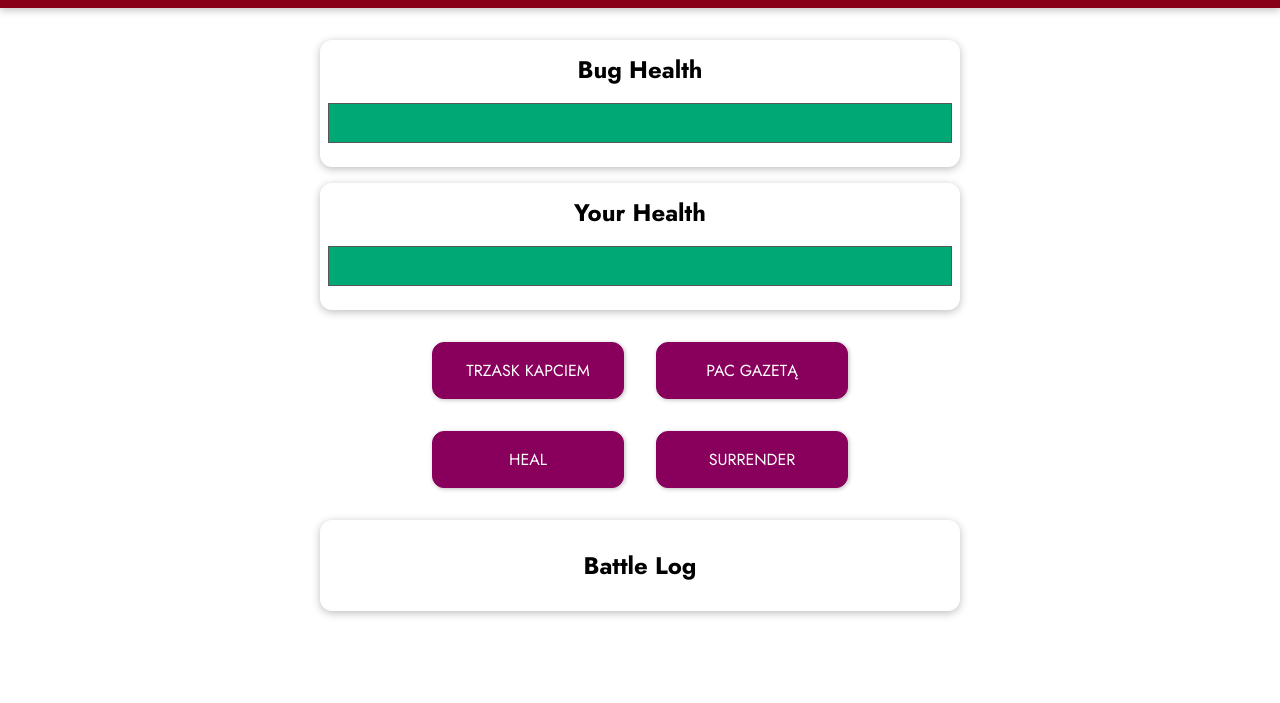
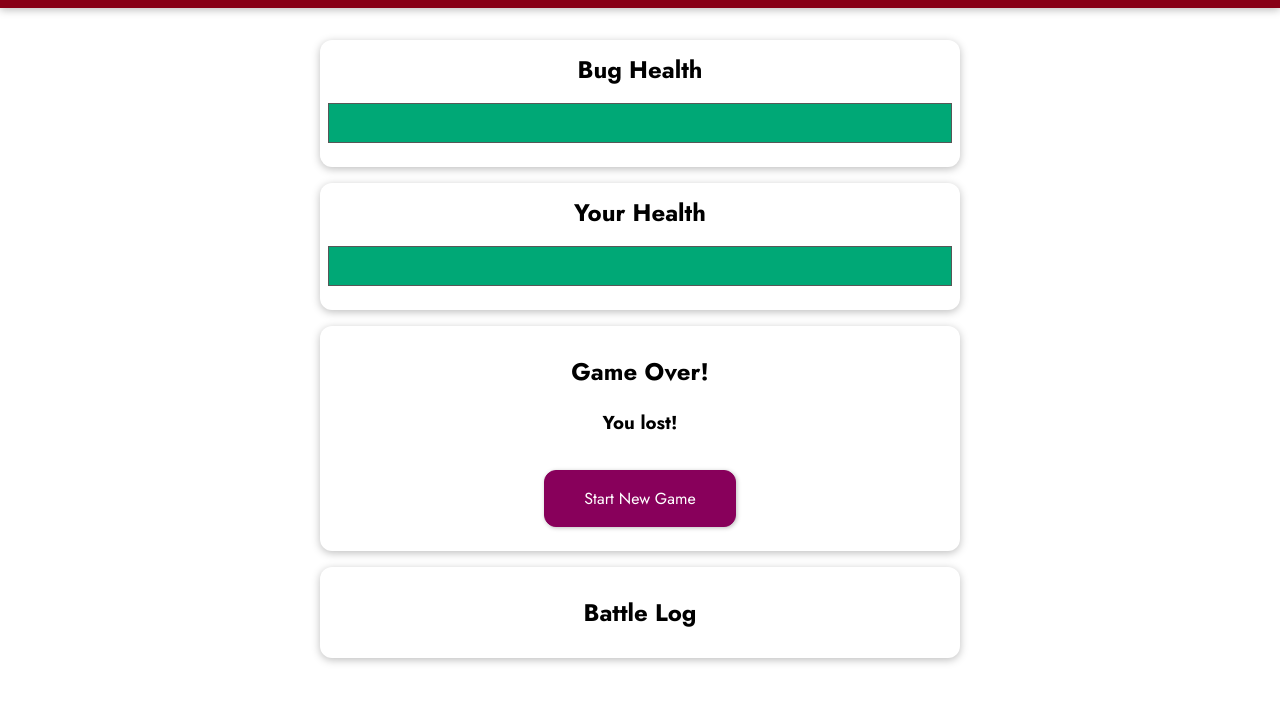
Before and after one commit to neertoon/vue-04-test-project, a plain HTML site: page index.html in a window 1280 px wide. Both pictures are taken after a click on the button "SURRENDER". Shown: the part 97-800 px from the top of the page. Drawn offline with nearby package versions, Linux system fonts and the light colour scheme.

Commit message:
Restart, Surrender, Akcje gdy gra trwa

```diff
--- a/app.js
+++ b/app.js
@@ -14,10 +14,17 @@ const app = Vue.createApp({
 
     computed: {
         bugHealthStyles() {
-          return {width: this.bugHealth + '%'}
+            if (this.bugHealth < 0) {
+                return { width: '0%'};
+            }
+            return {width: this.bugHealth + '%'}
         },
 
         playerHealthStyles() {
+            if (this.playerHealth < 0) {
+                return { width: '0%'};
+            }
+
             return {width: this.playerHealth + '%'}
         },
 
@@ -72,6 +79,15 @@ const app = Vue.createApp({
 
             this.playerHealth += heal;
             this.bugKick();
+        },
+        restart() {
+            this.playerHealth = 100;
+            this.bugHealth = 100;
+            this.winner = null;
+            this.currentRound = 0;
+        },
+        surrender() {
+            this.winner = 'bug';
         }
     }
 });
--- a/index.html
+++ b/index.html
@@ -34,12 +34,13 @@
         <h3 v-if="winner == 'bug'">You lost!</h3>
         <h3 v-else-if="winner == 'player'">You won!</h3>
         <h3 v-else>It's a draw!</h3>
+        <button @click="restart">Start New Game</button>
       </section>
-      <section id="controls">
+      <section id="controls" v-if="!winner">
         <button @click="ourKick">TRZASK KAPCIEM</button>
         <button :disabled="mayUseSpecialKick" @click="specialKick">PAC GAZETĄ</button>
         <button @click="heal">HEAL</button>
-        <button>SURRENDER</button>
+        <button @click="surrender">SURRENDER</button>
       </section>
       <section id="log" class="container">
         <h2>Battle Log</h2>
```
